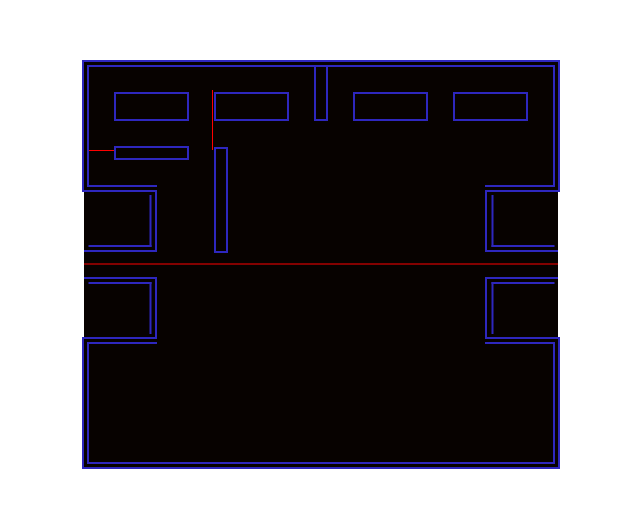
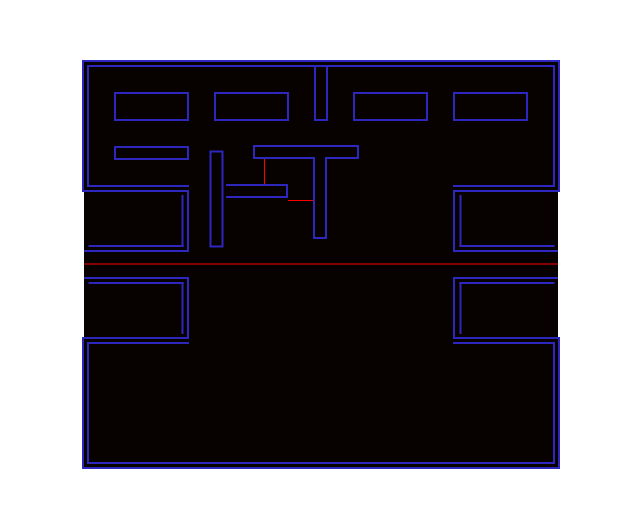
Before and after one commit to Conkeegs/pac-man, a plain HTML site: page index.html in a window 1280 px wide. Shown: the part 136-644 px from the top of the page, without its empty margins (319-959 px from the left). Drawn offline with Linux system fonts and the light colour scheme.

Commit message:
update files from home

```diff
--- a/assets/styles/styles.css
+++ b/assets/styles/styles.css
@@ -56,13 +56,13 @@ body {
     position: absolute;
     transform: translate(-50%, -50%);
     height: 160px;
-    width: 328px;
+    width: 264px;
 }
 
 .teleport-wall {
     background-color: #070200;
     height: 58px;
-    width: 71px;
+    width: 103px;
     position: absolute;
     border: 2px solid #2e27be;
     /* border-radius: 6px; */
@@ -73,7 +73,7 @@ body {
     display: block;
     background-color: #070200;
     height: 50px;
-    width: 61px;
+    width: 93px;
     border: 2px solid #2e27be;
     /* border-radius: 6px; */
     position: absolute;
@@ -177,10 +177,31 @@ body {
 }
 
 #inner-wall-7 {
-    top: 133px;
+    top: 132px;
     left: 84px;
+    width: 93px;
+    transform: rotate(90deg);
+}
+
+#inner-wall-8 {
+    top: 124px;
+    left: 142px;
+    width: 60px;
+    border-left: none;
+}
+
+#inner-wall-9 {
+    top: 85px;
+    left: 169px;
     width: 102px;
+}
+
+#inner-wall-10 {
+    top: 131px;
+    left: 195px;
+    width: 80px;
     transform: rotate(90deg);
+    border-left: none;
 }
 
 
@@ -196,11 +217,11 @@ body {
 
 #measure-up {
     position: absolute;
-    height: 60px;
+    height: 25px;
     width: 1px;
     background-color: red;
-    top: 30px;
-    left: 128px;
+    top: 99px;
+    left: 180px;
 }
 
 #measure-down {
@@ -208,8 +229,8 @@ body {
     height: 1px;
     width: 25px;
     background-color: red;
-    top: 90px;
-    left: 5px;
+    top: 140px;
+    left: 204px;
 }
 
 /* #pacMan {
--- a/src/main/Board.js
+++ b/src/main/Board.js
@@ -20,12 +20,12 @@ class Board {
     }
 
     #createBoard() {
-        this.boardDiv.appendChild(create('div', 'main-square-top', 'main-square'));
-        this.boardDiv.appendChild(create('div', 'main-square-bottom', 'main-square'));
         this.boardDiv.appendChild(create('div', 'teleport-wall-1', 'teleport-wall'));
         this.boardDiv.appendChild(create('div', 'teleport-wall-2', 'teleport-wall'));
         this.boardDiv.appendChild(create('div', 'teleport-wall-3', 'teleport-wall'));
         this.boardDiv.appendChild(create('div', 'teleport-wall-4', 'teleport-wall'));
+        this.boardDiv.appendChild(create('div', 'main-square-top', 'main-square'));
+        this.boardDiv.appendChild(create('div', 'main-square-bottom', 'main-square'));
         this.boardDiv.appendChild(create('div', 'main-square-cover'));
         this.boardDiv.appendChild(create('div', 'inner-wall-1', 'inner-wall inner-wall-square'));
         this.boardDiv.appendChild(create('div', 'inner-wall-2', 'inner-wall inner-wall-square'));
@@ -34,6 +34,9 @@ class Board {
         this.boardDiv.appendChild(create('div', 'inner-wall-5', 'inner-wall inner-wall-square'));
         this.boardDiv.appendChild(create('div', 'inner-wall-6', 'inner-wall inner-wall-tube'));
         this.boardDiv.appendChild(create('div', 'inner-wall-7', 'inner-wall inner-wall-tube'));
+        this.boardDiv.appendChild(create('div', 'inner-wall-8', 'inner-wall inner-wall-tube'));
+        this.boardDiv.appendChild(create('div', 'inner-wall-9', 'inner-wall inner-wall-tube'));
+        this.boardDiv.appendChild(create('div', 'inner-wall-10', 'inner-wall inner-wall-tube'));
 
         this.boardDiv.appendChild(create('div', 'middle')); // <------------------------------- GET RID OF THIS
         this.boardDiv.appendChild(create('div', 'measure-up')); // <------------------------------- GET RID OF THIS
```
